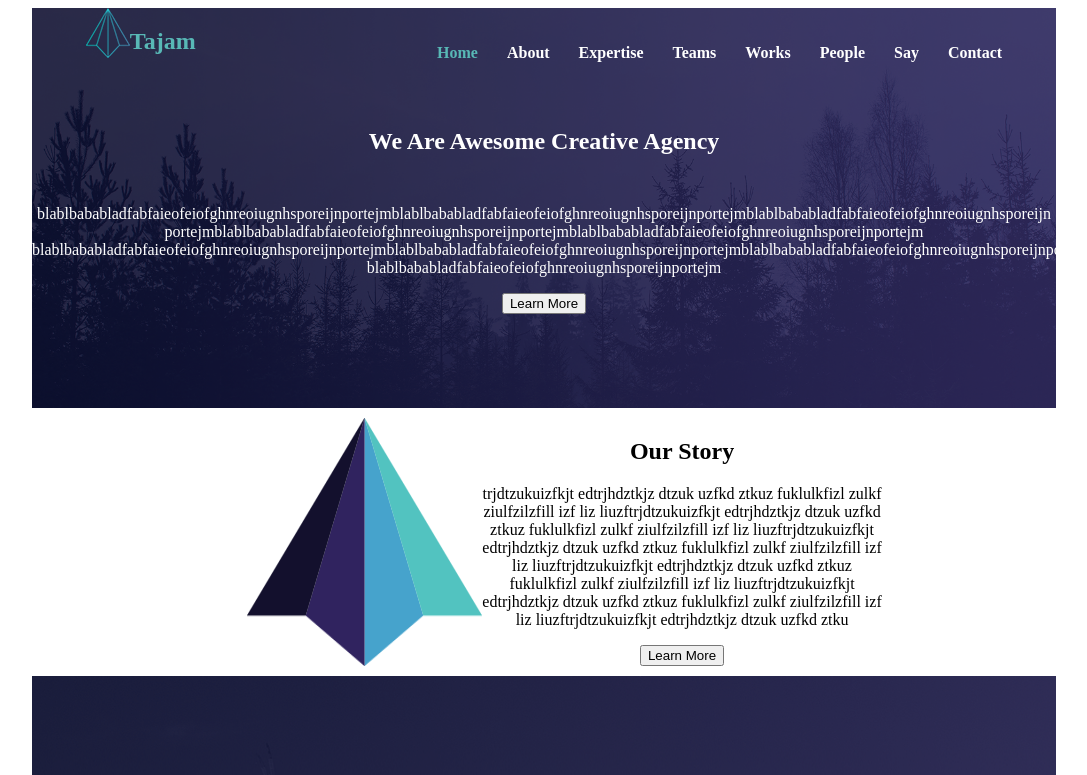
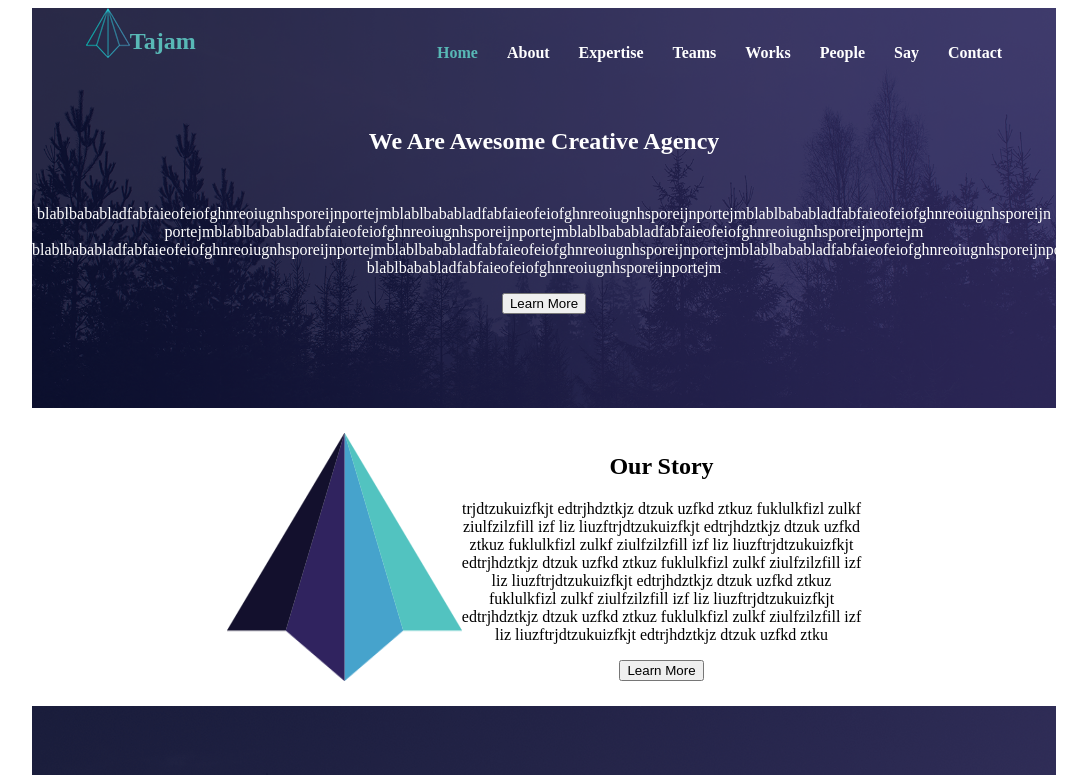
Before and after one commit to Mnjaro/ProjectAssignement25022020, a plain HTML site: page index.html in a window 1280 px wide. Shown: the top 775 px of the page, without its empty margins (96-1183 px from the left). Drawn offline with Linux system fonts and the light colour scheme.

Commit message:
IhopethisWorks

```diff
--- a/style.css
+++ b/style.css
@@ -48,12 +48,8 @@ color: white;
 }
 .sectionTwo{
   display: flex;
-  position: relative;
-  flex-direction: row;
-  text-align: center;
-  margin-top: 10px;
-  margin-bottom: 10px;
-  margin-left: 21%;
+justify-content: center;
+margin: 25px;
 }
 .ourstory{
   width: 400px;
@@ -103,7 +99,7 @@ input{
 }
 .twoblocks form,
 .twoblocks div{
-  margin: auto;
+
   text-align: center;
 }
 #HappClient{
@@ -121,6 +117,7 @@ input{
 .HappClient,
 .twoblocks{
   display: flex;
+  justify-content: center;
 }
 
 /*58B8B6 green color*/
```
